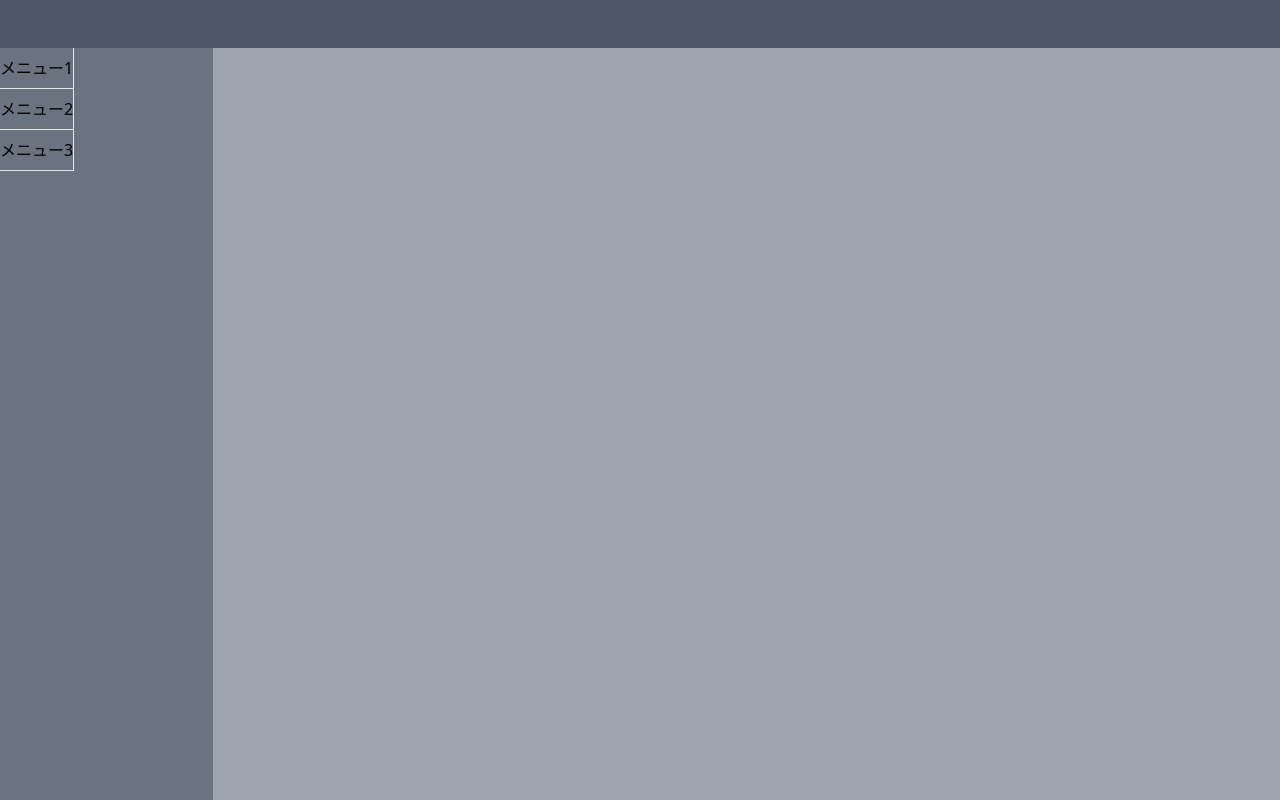
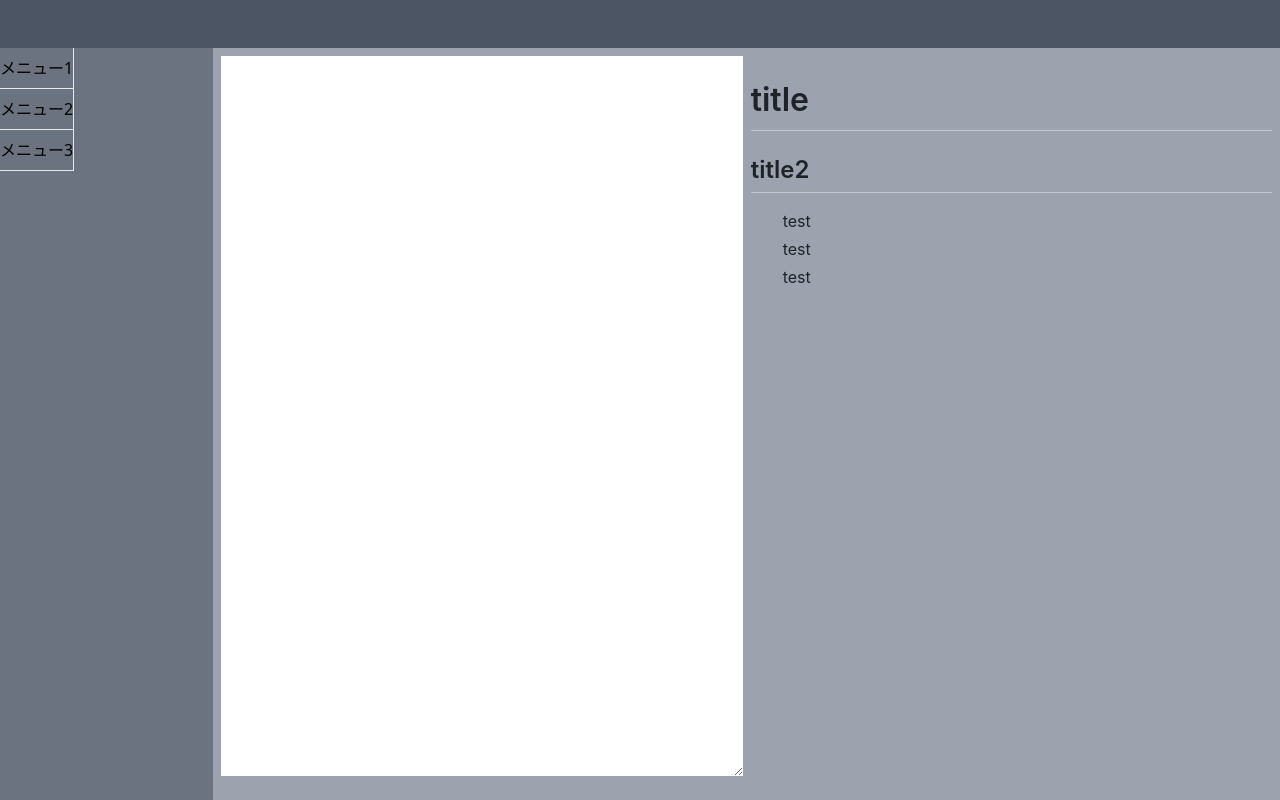
Before and after one commit to kou72/chatgpt-poster, a Next.js app: page / in a window 1280 px wide. Built offline with nearby package versions, Linux system fonts and the light colour scheme.

Commit message:
入力用テキストボックス、出力用 MarkDownPreview エリア作成

```diff
--- a/package.json
+++ b/package.json
@@ -14,9 +14,11 @@
     "@types/react-dom": "18.0.11",
     "eslint": "8.37.0",
     "eslint-config-next": "13.2.4",
+    "github-markdown-css": "^5.2.0",
     "next": "13.2.4",
     "react": "18.2.0",
     "react-dom": "18.2.0",
+    "react-markdown": "^8.0.6",
     "typescript": "5.0.3"
   },
   "devDependencies": {
--- a/pages/index.tsx
+++ b/pages/index.tsx
@@ -1,4 +1,17 @@
 import Head from "next/head";
+// import "github-markdown-css";
+import "github-markdown-css/github-markdown-light.css";
+import ReactMarkdown from "react-markdown";
+
+const markdownString = `
+# title
+
+## title2
+
+- test
+- test
+- test
+`;
 
 export default function Home() {
   return (
@@ -6,7 +19,25 @@ export default function Home() {
       <Head>
         <title>Chat-GPT Poster</title>
       </Head>
-      <div className="bg-gray-400 min-h-screen pt-12"></div>
+      <div className="bg-gray-400 min-h-screen pt-12">
+        <div className="grid grid-cols-2 p-2 gap-2">
+          <div className="col-span-1">
+            <textarea className="w-full h-[calc(100vh-5rem)] overflow-y-auto"></textarea>
+          </div>
+          <div className="col-span-1 markdown-body">
+            <ReactMarkdown className="w-full h-[calc(100vh-5rem)] overflow-y-auto">
+              {markdownString}
+            </ReactMarkdown>
+          </div>
+        </div>
+      </div>
+      <style jsx>
+        {`
+          .markdown-body {
+            background-color: initial;
+          }
+        `}
+      </style>
     </>
   );
 }
```
Also changed, not shown: 1 other file (tests, documents, lock files or other folders).
